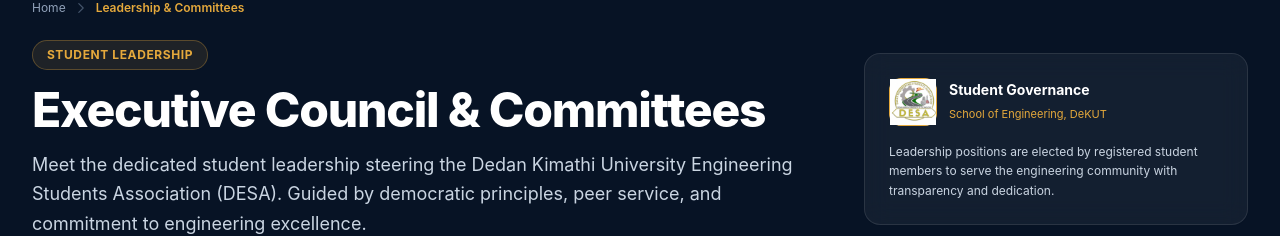
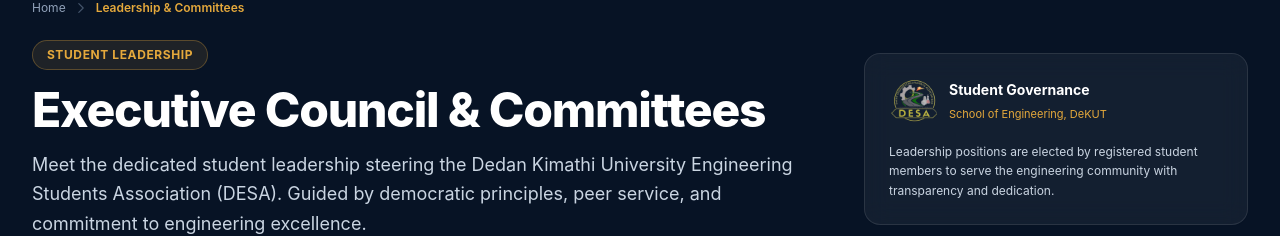
Before and after one commit to bruceboge/DESA-WEB, a Next.js app: page /leadership in a window 1280 px wide. Shown: the part 180-416 px from the top of the page. Built offline with nearby package versions, Linux system fonts and the light colour scheme; no server answers.

Commit message:
feat: add core layout components, pages, and official logo for DESA web application

```diff
--- a/src/app/layout.tsx
+++ b/src/app/layout.tsx
@@ -49,8 +49,8 @@
     images: [
       {
         url: "/images/desa-official-logo.png",
-        width: 332,
-        height: 333,
+        width: 1024,
+        height: 1024,
         alt: "Official Logo of DESA - DeKUT Engineering Students Association",
       },
       {
--- a/src/app/leadership/page.tsx
+++ b/src/app/leadership/page.tsx
@@ -186,12 +186,12 @@
 
             <div className="lg:col-span-4 bg-white/5 border border-white/10 rounded-2xl p-6 backdrop-blur-md">
               <div className="flex items-center gap-3 mb-4">
-                <div className="relative w-12 h-12 rounded-xl bg-white p-1 border border-[#e5a93c]">
+                <div className="relative w-12 h-12 shrink-0">
                   <Image
-                    src="/images/desa-logo.jpg"
-                    alt="DESA Official Crest"
+                    src="/images/desa-official-logo.png"
+                    alt="DESA Official Logo"
                     fill
-                    sizes="48px"
+                    unoptimized
                     className="object-contain"
                   />
                 </div>
--- a/src/app/page.tsx
+++ b/src/app/page.tsx
@@ -22,8 +22,8 @@
     images: [
       {
         url: "/images/desa-official-logo.png",
-        width: 332,
-        height: 333,
+        width: 1024,
+        height: 1024,
         alt: "Official Logo of DESA - DeKUT Engineering Students Association",
       },
     ],
--- a/src/components/Footer.tsx
+++ b/src/components/Footer.tsx
@@ -81,7 +81,7 @@
                   src="/images/desa-official-logo.png"
                   alt="DESA - DeKUT Engineering Students Association Official Logo"
                   fill
-                  sizes="80px"
+                  unoptimized
                   className="object-contain"
                 />
               </div>
--- a/src/components/Navbar.tsx
+++ b/src/components/Navbar.tsx
@@ -36,7 +36,7 @@
                 src="/images/desa-official-logo.png"
                 alt="DESA - Dedan Kimathi University Engineering Students Association Logo"
                 fill
-                sizes="56px"
+                unoptimized
                 className="object-contain"
                 priority
               />
```
Also changed, not shown: public/images/desa-official-logo.png.
